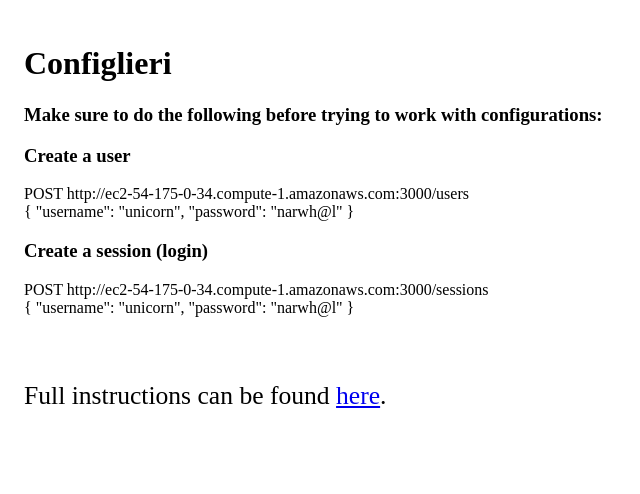
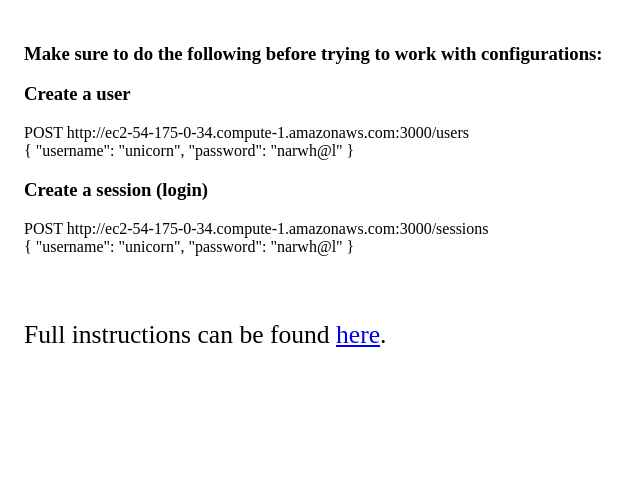
Before and after one commit to anderfjord/config-api, a website: page public/index.html in a window 1280 px wide. Shown: the whole page, without its empty margins (0-640 px from the left). Drawn offline with Linux system fonts and the light colour scheme.

Commit message:
Keep it simple

```diff
--- a/public/index.html
+++ b/public/index.html
@@ -29,7 +29,7 @@
 </head>
 <body>
 
-    <h1>Configlieri</h1>
+    <!-- <h1>Configlieri</h1> -->
 
     <h3>Make sure to do the following before trying to work with configurations:</h3>
 
```
